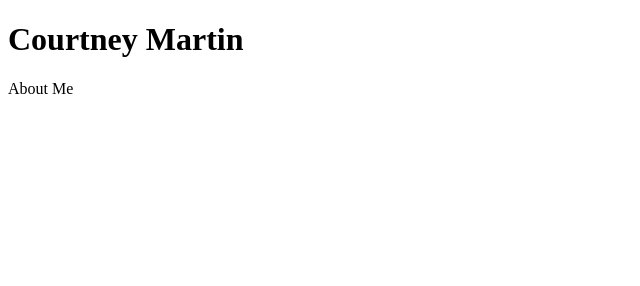
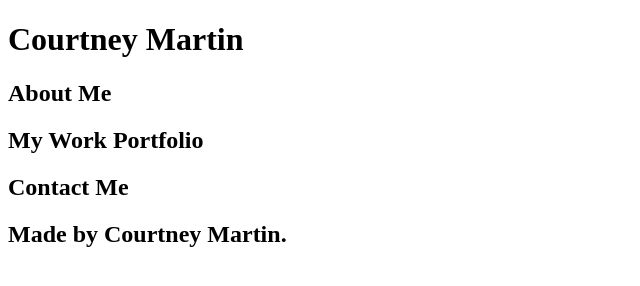
Before and after one commit to comkirk30/Project2_Portfolio, a plain HTML site: page index.html in a window 1280 px wide. Shown: the whole page, without its empty margins (0-640 px from the left). Drawn offline with Linux system fonts and the light colour scheme.

Commit message:
html setup

```diff
--- a/index.html
+++ b/index.html
@@ -5,7 +5,34 @@
     <title>Courtney Martin</title>
   </head>
   <body>
+   <!-- navigation -->
+<header>
     <h1>Courtney Martin</h1>
-    About Me
+  </header>
+
+  <!-- hero/jumbotron -->
+  <section>
+  </section>
+
+  <!-- "about me" section -->
+  <section>
+    <h2>About Me</h2>
+  </section>
+
+  <!-- "My work" section -->
+  <section>
+    <h2>My Work Portfolio</h2>
+  </section>
+
+  <!-- "contact" section -->
+  <section>
+    <h2>Contact Me</h2>
+  </section>
+
+  <!-- footer -->
+  <footer>
+    <h2>Made by Courtney Martin.</h2>
+  </footer>
+
   </body>
 </html>
```
